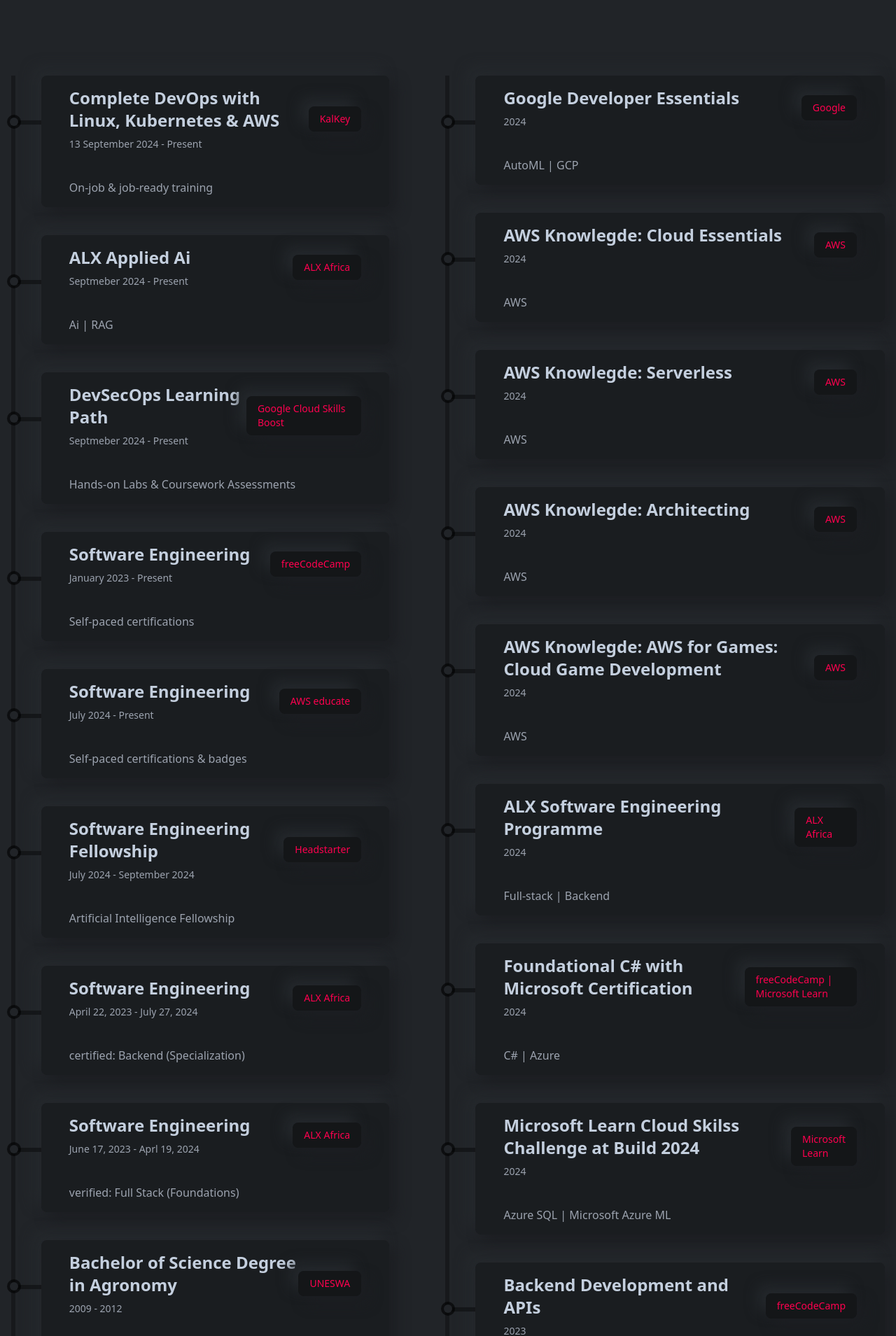
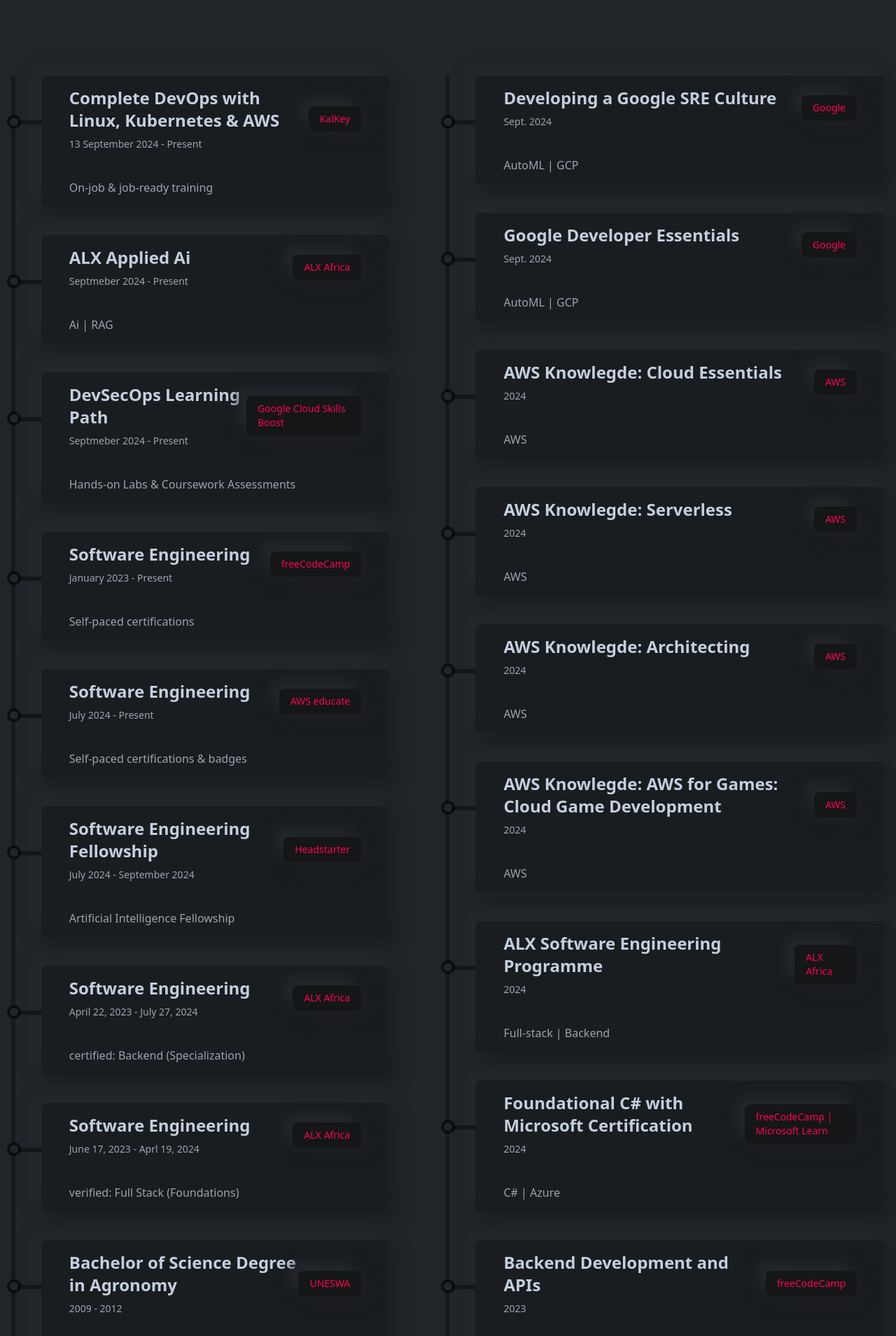
Before and after one commit to bshongwe/personal-portfolio-2024, a React (Create React App) app: page / in a window 1280 px wide. Shown: the part 4375-6284 px from the top of the page at 70% size. Built offline with nearby package versions, Linux system fonts and the light colour scheme.

Commit message:
Update resume details: awards and education

```diff
--- a/src/components/resume/Achievement.js
+++ b/src/components/resume/Achievement.js
@@ -22,22 +22,22 @@
             des="ALX Africa"
           />
           <ResumeCard
-            title="<empty>"
-            subTitle="<empty>"
-            result="<empty>"
-            des="<empty>"
+            title="Cloud Participant"
+            subTitle="Microsoft Learn Cloud Skills Challenge at Build 2024"
+            result="verified"
+            des="Microsoft"
           />
           <ResumeCard
-            title="<empty>"
-            subTitle="<empty>"
-            result="<empty>"
-            des="<empty>"
+            title="Hackerthon Participant"
+            subTitle="Early Bird Pegasaurus"
+            result="Holopin"
+            des="Hacktoberfest"
           />
           <ResumeCard
-            title="<empty>"
-            subTitle="<empty>"
-            result="<empty>"
-            des="<empty>"
+            title="Hackerthon Participant"
+            subTitle="Hacktoberfest 2024: Registered"
+            result="Holopin"
+            des="Hacktoberfest"
           />
         </div>
       </div>
--- a/src/components/resume/Education.js
+++ b/src/components/resume/Education.js
@@ -81,8 +81,14 @@
         </div>
         <div className="mt-6 lgl:mt-14 w-full h-[Auto] border-l-[6px] border-l-black border-opacity-30 flex flex-col gap-10">
           <ResumeCard
+            title="Developing a Google SRE Culture"
+            subTitle="Sept. 2024"
+            result="Google"
+            des="AutoML | GCP"
+          />
+          <ResumeCard
             title="Google Developer Essentials"
-            subTitle="2024"
+            subTitle="Sept. 2024"
             result="Google"
             des="AutoML | GCP"
           />
@@ -123,12 +129,6 @@
             des="C# | Azure"
           />
           <ResumeCard
-            title="Microsoft Learn Cloud Skilss Challenge at Build 2024"
-            subTitle="2024"
-            result="Microsoft Learn"
-            des="Azure SQL | Microsoft Azure ML"
-          />
-          <ResumeCard
             title="Backend Development and APIs"
             subTitle="2023"
             result="freeCodeCamp"
```
